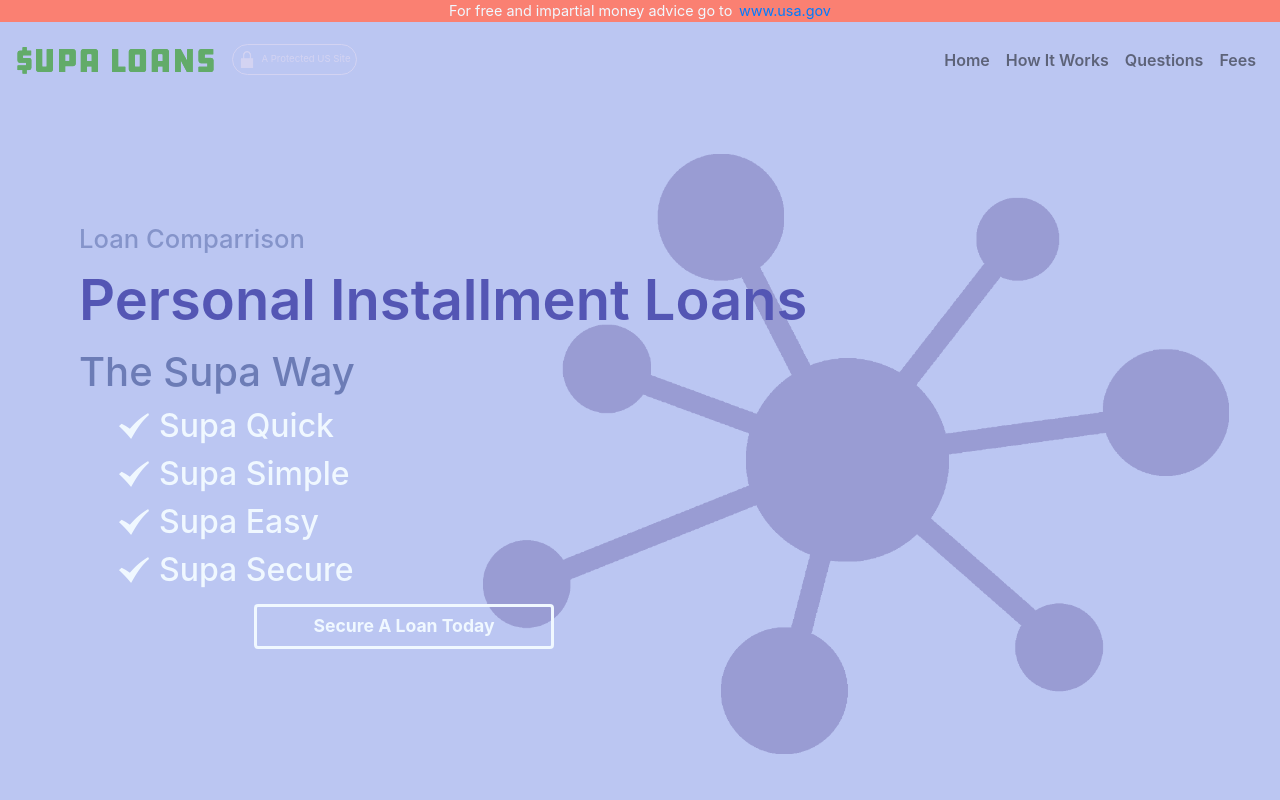
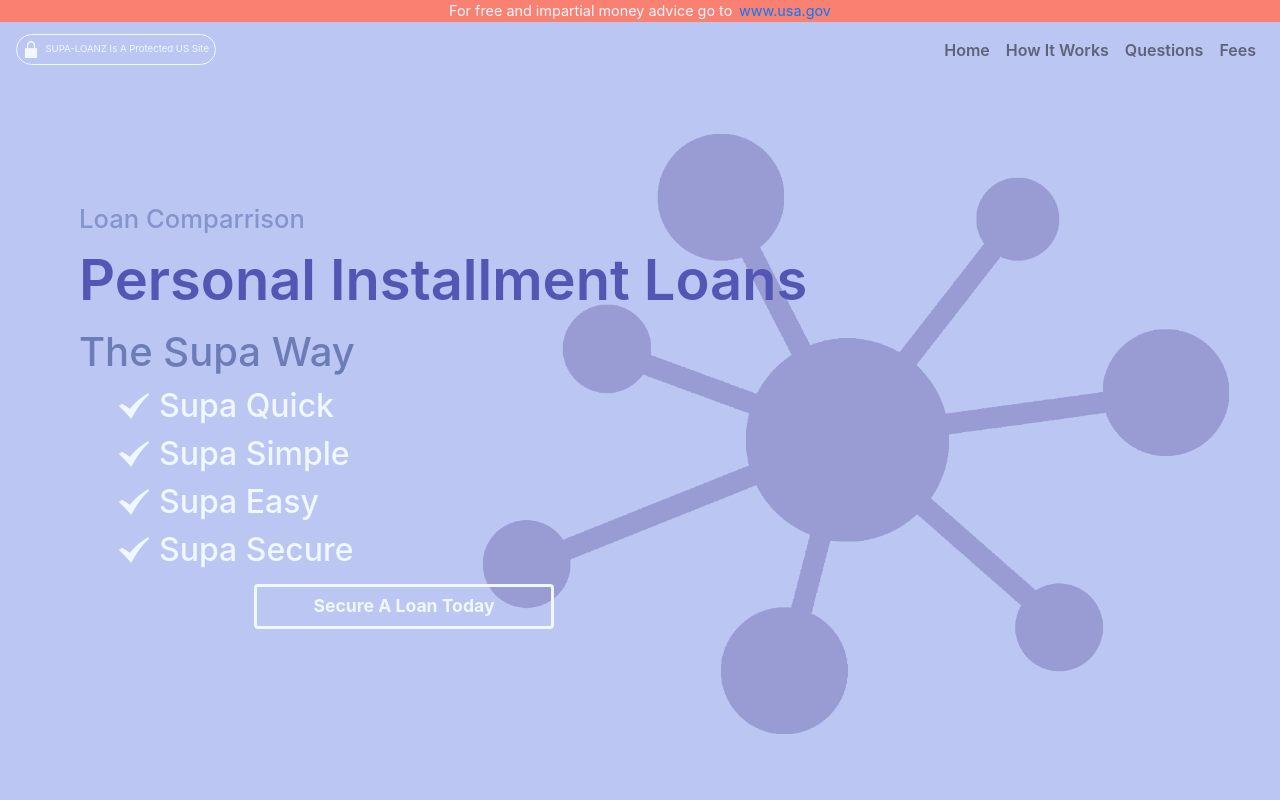
Before and after one commit to jlcdmp/supa-loans, a React (Create React App) app: page / in a window 1280 px wide. Shown: the top 800 px of the page. Built offline with nearby package versions, Linux system fonts and the light colour scheme.

Commit message:
removal of logo

```diff
--- a/src/CSS/Nav.css
+++ b/src/CSS/Nav.css
@@ -19,7 +19,7 @@
 .secured{
   display:flex;
   flex-direction: row;
-  border:solid 0.5px #d3d3f2;
+  border:solid 0.5px aliceblue;
   border-radius: 20px;
   padding:3px;
 }
@@ -33,7 +33,7 @@
 }
 
 .secured p{
-  color: #d3d3f2;
+  color: aliceblue;
   margin:auto;
   font-size: 0.6em;
   padding:3px;
--- a/src/Components/navigation.jsx
+++ b/src/Components/navigation.jsx
@@ -11,13 +11,10 @@
     <Navbar collapseOnSelect expand="md" >
 
 
-      <a class="navbar-brand" href="#">
-        <img src={require('/Users/josephcarroll/joes-work/supa-loans/supa-loans/src/images/logo6.png')} alt="" />
-      </a>
 
       <div className='secured'>
 
-        <img src={require('../images/lock.png')} /> <p>A Protected US Site</p>
+        <img src={require('../images/lock.png')} /> <p>SUPA-LOANZ Is A Protected US Site</p>
       </div>
 
 
```
Also changed, not shown: src/images/lock.png.
